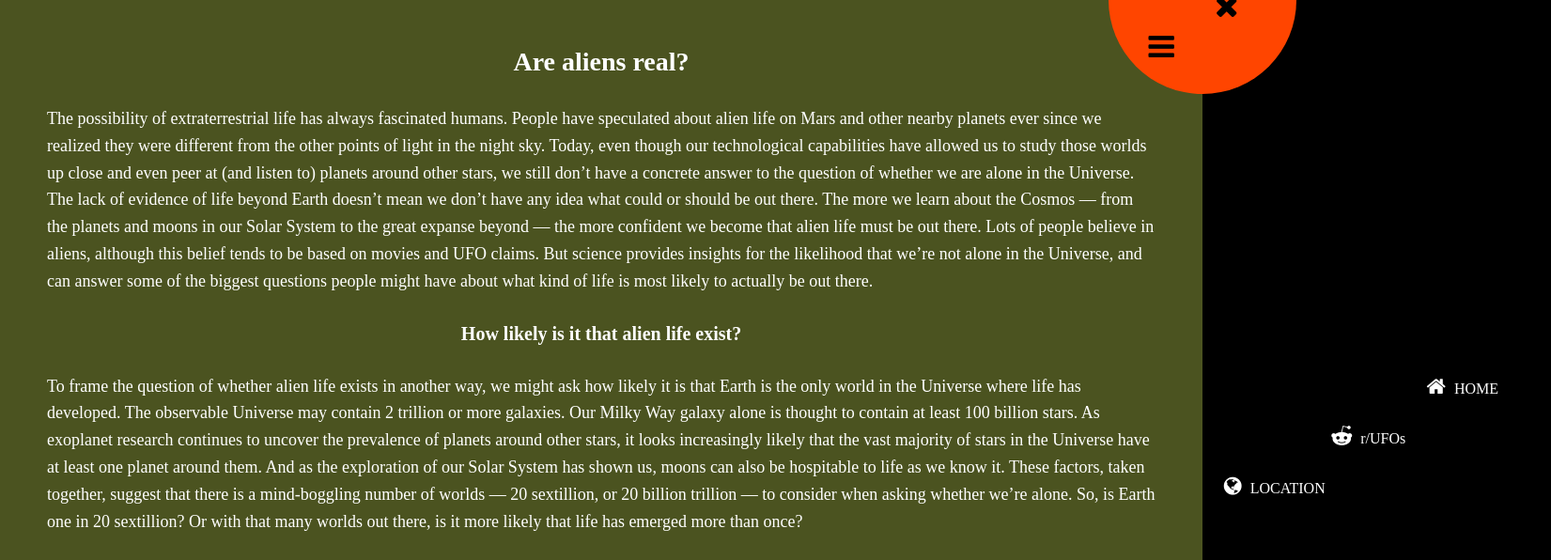
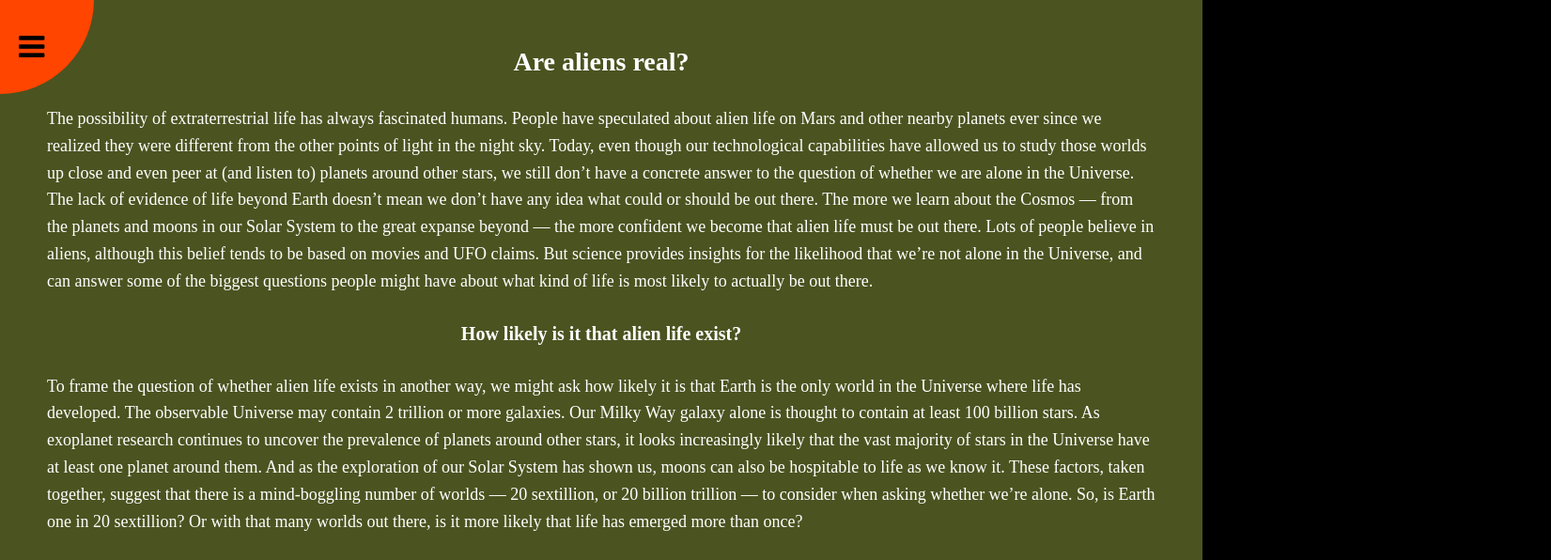
Before and after one commit to N0ksa/03_rotating-navigation, a plain HTML site: page index.html in a window 1280 px wide. Shown: the top 596 px of the page at 94% size, 1651 px wide, since content can reach past the window. Drawn offline with Linux system fonts and the light colour scheme; grey boxes are pictures that could not be loaded.

Commit message:
Fixed navigation bug, and positioned navigation to left side

```diff
--- a/index.html
+++ b/index.html
@@ -41,6 +41,11 @@
             <p>For many people, the word “alien” conjures up images of little green men — beings that are at least somewhat similar to humans in appearance. But the aliens that astrobiologists (scientists who study the possibility of extraterrestrial life) expect to find tend to be a lot smaller. Based on the history of life on Earth, the most likely form of alien life is microscopic.</p>
             <p>For the first 3 billion years of life’s existence on Earth, all of it was microscopic. Microbes were even responsible for filling our atmosphere with oxygen long before plants evolved. Today, microbes still make up a large portion of Earth’s life forms, and they thrive in even the most inhospitable environments like super-heated deep sea vents, acidic pools, and thick beds of ice. Because they represent an early and longstanding stage in the evolution of life and can exist in a huge variety of conditions, microbes are the most likely kind of organism we’d find on other worlds.</p>
         </div>
+
+        <footer>
+            <h1>&copy; N0ksa - <a href="https://github.com/N0ksa/">https://github.com/N0ksa/</a></h1>
+        </footer>
+
     </div>
 
 
@@ -61,6 +66,9 @@
     </nav>
 
 
+
+
+
     <script src="script.js"></script>
 </body>
 </html>
--- a/script.js
+++ b/script.js
@@ -3,7 +3,6 @@ const closeNavigation = document.getElementById("closed");
 const container = document.querySelector(".container")
 
 openNavigation.addEventListener("click", () =>{
-    console.log(2);
     container.classList.add("navigation-visible");
 
 })
--- a/style.css
+++ b/style.css
@@ -4,12 +4,10 @@
     box-sizing: border-box;
 }
 
-
 body{
     background-color: black;
-
     scroll-behavior:smooth;
-    overflow-x: hidden;     /* Hidden because of the navigation on right side */
+    overflow-x: hidden;     /* Hidden because of the navigation on left side */
 }
 
 body.no-scroll{
@@ -24,11 +22,12 @@ body.no-scroll{
     text-align: center;
 }
 
+
+
 img{
     max-width: 80%;
     border: 5px solid black;
     background-color:#4B5320;
-
 
 }
 
@@ -40,63 +39,52 @@ img{
     max-width: 100vw;
     min-height: 100vh;
     padding: 50px;
-
+    position: relative;
+    transform-origin: top left;
     transition: transform 0.5s linear;
-
-    position: relative;
-
-    transform: rotate(0deg);
-    transform-origin: top right;
 }
 
 
 
 /* This is for the rotation of the entire container - with javascript we enable the "navigation-visible" class */
 .container.navigation-visible{
-    transform: rotate(20deg);
-    transform-origin: top right;
-    transition: transform 0.7s ease;
+    transform: rotate(-20deg);
+    transform-origin: top left;
+    transition: transform 0.5s linear;
+
+    border: 2px solid white;
 }
 
 .circle-container{
     position: fixed;
-
-    right: -100px;
+    left: -100px;
     top: -100px;
-
-
 }
 
 .circle{
     position: relative;
     height: 200px;
     width: 200px;
-
     border-radius: 50%;
     background-color:#FF4500;
-
-
     transition: transform 0.5 linear;
 }
 
 .container.navigation-visible .circle{
-    transform: rotate(120deg);
+    transform: rotate(-70deg);
 }
 
 .circle button{
     position: absolute;
     top: 50%;
-    right: 50%;
-
+    left: 50%;
     height: 100px;
     background: transparent;
     border: 0;
     font-size: 32px;
     color: black;
-
     cursor: pointer;
 }
-
 
 .circle button:focus{
     outline: none;
@@ -104,18 +92,17 @@ img{
 
 
 .circle button#open{
-    right: 65%
+    left: 60%
 }
 
 .circle button#closed{
     top: 60%;
-    transform: rotate(-90deg);
+    transform: rotate(90deg);
     transform-origin: top left;
 }
 
 
 .content{
-
     max-width: 1200px;
     margin: 0 auto;
 }
@@ -167,24 +154,15 @@ img{
 
 
 .navigation{
-    position: absolute;
-    right: 5px;
-    top: 50%;
-
-
-
-     transition: transform 0.5s ease in;
+    position: fixed;
+    left: 0px;
+    bottom: 300px;
+    z-index: 100;
 }
 
 .navigation ul{
     list-style-type: none;
-}
-
-.navigation ul li{
-    text-align: center;
-    margin-bottom: 30px;
-
-    transform: translate(200%);
+    padding-left: 30px;
 }
 
 .navigation ul li a{
@@ -192,24 +170,42 @@ img{
     text-decoration: none;
 }
 
+.navigation ul li{
+    margin: 40px 0;
+    transform: translateX(-100%);
+    transition: transform 0.4s ease-in;
+}
+
+
 .navigation ul li i{
     font-size: 22px;
-    margin-right: 5px;
+    margin-right: 10px;
 
 }
 
-nav ul li + li{
-    margin-right: 40px;
-    transform: translate(150%);
+.navigation ul li + li{
+    margin-left: 15px;
+    transform: translateX(-150%);
 }
 
-nav ul li + li + li{
-    margin-right: 80px;
-    transform: translate(100%);
+.navigation ul li + li + li{
+    margin-left: 30px;
+    transform: translateX(-200%);
 }
 
 
-.container.navigation-visible + nav li{
-    transform:translate(0);
-    transition: transform 0.5s 0.2 ease-in;
+.container.navigation-visible + .navigation li{
+    transform:translateX(0);
+    transition-delay: 0.3s;
 }
+
+footer{
+    text-align: center;
+    padding: 20px;
+}
+
+footer a{
+    text-decoration: none;
+    color: black;
+    font-size: 26px;
+}
```
